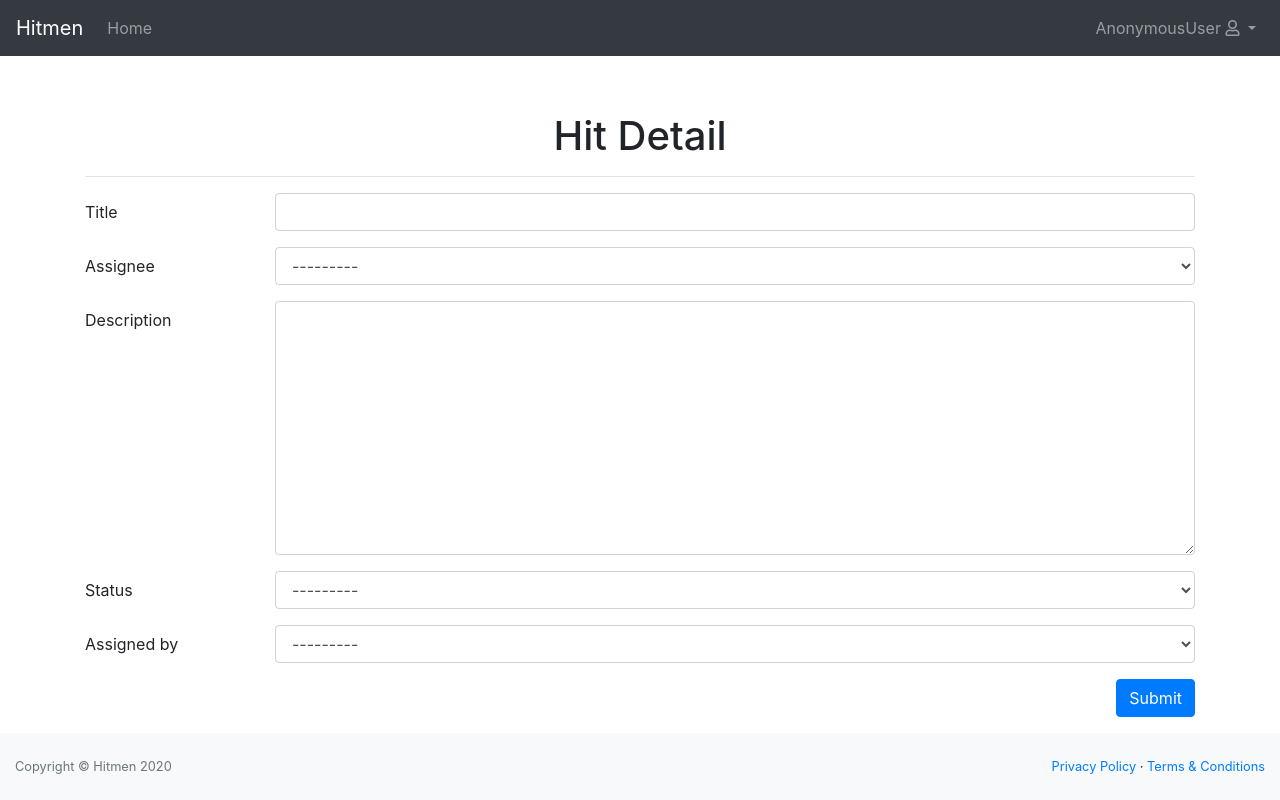
After one commit to alejandroturriza/hitmen_project, a Django app: template main_app/templates/hit_detail.html in a window 1280 px wide. The commit adds this page. Run offline with Django 3.2, Linux system fonts and the light colour scheme; the template is opened without the code that fills it: values that come from a table or form of the project are taken from there, others are empty; some libraries are stand-ins or nearby versions.

Commit message:
hit detail and edit

```diff
--- /dev/null
+++ b/main_app/forms.py
@@ -0,0 +1,15 @@
+from django import forms
+from .models import Hit
+
+
+class HitForm(forms.ModelForm):
+    class Meta:
+        model = Hit
+        fields = ['assignee', 'description', 'title', 'status', 'assigned_by']
+        widgets = {
+            'title': forms.TextInput(attrs={'class': 'form-control'}),
+            'assignee': forms.Select(attrs={'class': 'form-control'}),
+            'description': forms.Textarea(attrs={'class': 'form-control'}),
+            'status': forms.Select(attrs={'class': 'form-control'}),
+            'assigned_by': forms.Select(attrs={'class': 'form-control'}),
+        }
--- a/main_app/models.py
+++ b/main_app/models.py
@@ -1,5 +1,6 @@
 from django.db import models
 from django.contrib.auth.models import User
+from django.shortcuts import reverse
 
 HIT_STATUS_CHOICES = (
     (1, 'Assigned'),
@@ -17,3 +18,6 @@ class Hit(models.Model):
 
     def __str__(self):
         return self.title
+
+    def get_absolute_url(self):
+        return reverse('hit_detail_url', kwargs={'id': self.id})
--- /dev/null
+++ b/main_app/templates/hit_detail.html
@@ -0,0 +1,78 @@
+{% extends 'base_app.html' %}
+
+{% block title %}
+    hit detail {{ block.super }}
+{% endblock %}
+
+
+{% block content_app %}
+    <div class="container">
+        <div style="text-align: center">
+            <h1>Hit Detail</h1>
+        </div>
+        <hr>
+        <form method="post">
+            {% csrf_token %}
+            {% include 'includes/messages.html' %}
+            <div class="form-group row">
+                <label for="{{ form.title.id_for_label }}"
+                       class="col-sm-2 col-form-label">{{ form.title.label }}</label>
+                <div class="col-sm-10">
+                    {{ form.title }}
+                </div>
+            </div>
+            <div class="form-group row">
+                <label for="{{ form.assignee.id_for_label }}"
+                       class="col-sm-2 col-form-label">{{ form.assignee.label }}</label>
+                <div class="col-sm-10">
+                    {{ form.assignee }}
+                    {% if form.assignee.field.disabled %}
+                        <select name="assignee" id="{{ form.assignee.id_for_label }}" hidden>
+                            {% for value,text in form.fields.assignee.choices %}
+                                <option value="{{ value }}"{% if form.initial.assignee == value %}
+                                        selected{% endif %}>{{ text }}</option>
+                            {% endfor %}
+
+                        </select>
+                    {% endif %}
+                </div>
+            </div>
+            <div class="form-group row">
+                <label for="{{ form.description.id_for_label }}"
+                       class="col-sm-2 col-form-label">{{ form.description.label }}</label>
+                <div class="col-sm-10">
+                    {{ form.description }}
+                </div>
+            </div>
+            <div class="form-group row">
+                <label for="{{ form.status.id_for_label }}"
+                       class="col-sm-2 col-form-label">{{ form.status.label }}</label>
+                <div class="col-sm-10">
+                    {{ form.status }}
+                </div>
+            </div>
+            <div class="form-group row">
+                <label for="{{ form.assigned_by.id_for_label }}"
+                       class="col-sm-2 col-form-label">{{ form.assigned_by.label }}</label>
+                <div class="col-sm-10">
+                    {{ form.assigned_by }}
+                    {% if form.assigned_by.field.disabled %}
+                        <select name="assigned_by" id="{{ form.assigned_by.id_for_label }}" hidden>
+                            {% for value,text in form.fields.assigned_by.choices %}
+                                <option value="{{ value }}"{% if form.initial.assigned_by == value %}
+                                        selected{% endif %}>{{ text }}</option>
+                            {% endfor %}
+                        </select>
+                    {% endif %}
+                </div>
+            </div>
+            {#            {% if perms.app.change_hit %}#}
+            <div class="form-group row" style="text-align: right">
+                <div class="col-sm-12">
+                    <button type="submit" class="btn btn-primary">Submit</button>
+                </div>
+            </div>
+            {#            {% endif %}#}
+        </form>
+    </div>
+{% endblock %}
--- a/main_app/templates/hits.html
+++ b/main_app/templates/hits.html
@@ -4,8 +4,10 @@
 {% endblock %}
 
 {% block content_app %}
-    {#    {{ perms.account.view_hit }}#}
     <div class="container">
+        <div style="text-align: center">
+            <h1>Hits</h1>
+        </div>
         <div class="row">
             {% for hit in hits %}
                 <div class="col-xl-4 col-md-6">
@@ -15,7 +17,7 @@
                             Hitman:
                             {{ hit.assignee|default:'Not assignee' }} <br>
                             Status:
-                            {{ hit.status }} <br>
+                            {{ hit.status|default:'Unassigned' }} <br>
                             Description:
                             {{ hit.description|truncatechars:"55" }}
                         </div>
--- a/main_app/templates/includes/nav.html
+++ b/main_app/templates/includes/nav.html
@@ -1,6 +1,13 @@
+{% load tags_app %}
+{% url 'hits_url' as home %}
 {% block content %}
     <nav class="navbar navbar-expand-lg navbar-dark bg-dark">
         <a class="navbar-brand" href="{% url 'hits_url' %}">Hitmen</a>
+        <ul class="navbar-nav mr-auto">
+            <li class="nav-item {% active request home %}">
+                <a class="nav-link" href="{{ home }}">Home</a>
+            </li>
+        </ul>
         <!-- Navbar-->
         <ul class="ml-auto navbar-nav ml-auto">
             <li class="nav-item dropdown">
--- /dev/null
+++ b/main_app/templatetags/tags_app.py
@@ -0,0 +1,11 @@
+from django import template
+
+register = template.Library()
+
+
+@register.simple_tag
+def active(request, pattern):
+    import re
+    if re.search(pattern, request.path):
+        return 'active'
+    return ''
--- a/main_app/urls.py
+++ b/main_app/urls.py
@@ -1,8 +1,8 @@
 from django.urls import path
-from .views import Hits
+from .views import Hits, HitDetail
 from django.contrib.auth.decorators import login_required
 
 urlpatterns = [
-
     path('hits/', login_required(Hits.as_view()), name='hits_url'),
+    path('hit/<int:id>', login_required(HitDetail.as_view()), name='hit_detail_url')
 ]
```
Also changed, not shown: main_app/views.py (+28 -3 lines), main_app/templatetags/__init__.py (added).
